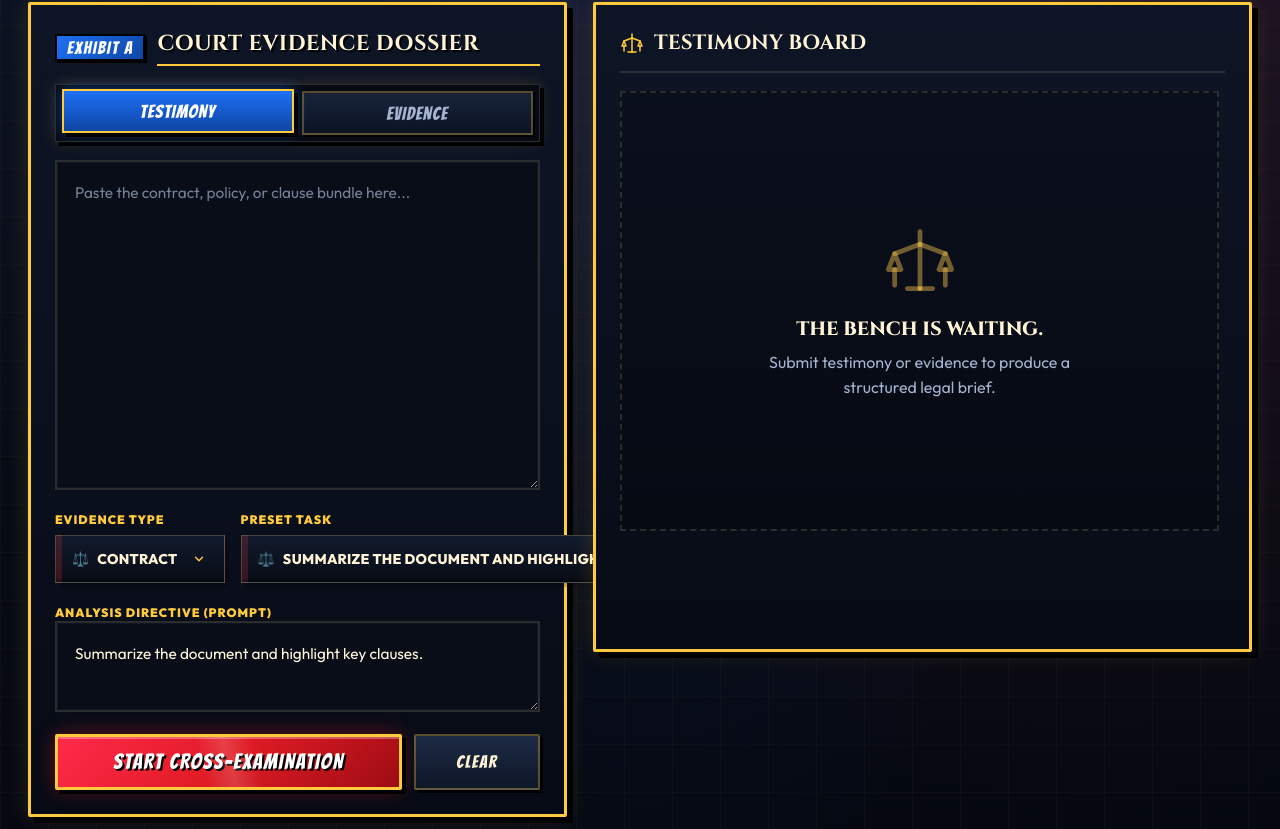
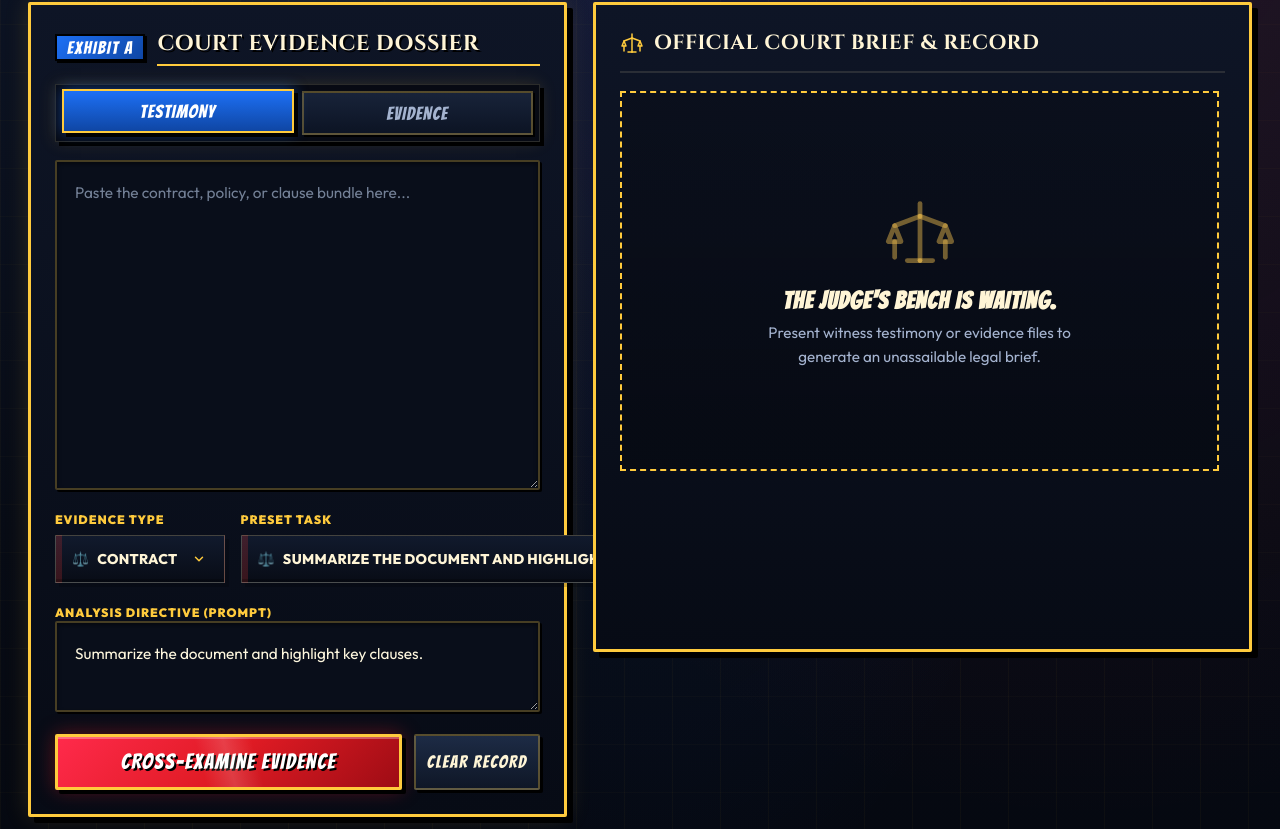
Before and after one commit to BryanC05/StatuteSense, a Next.js app: page / in a window 1280 px wide. Shown: the part 551-1380 px from the top of the page. Built offline with nearby package versions, Linux system fonts and the light colour scheme.

Commit message:
Updated UI 2

```diff
--- a/app/page.jsx
+++ b/app/page.jsx
@@ -410,13 +410,13 @@ export default function HomePage() {
                 <div className="btn-group">
                   <button type="submit" className="run-btn" disabled={loading}>
                     {loading ? (
-                      <span className="loading-spinner-btn">Pressing the Record...</span>
+                      <span className="loading-spinner-btn">PRESSING THE RECORD...</span>
                     ) : (
-                      "Start Cross-Examination"
+                      "CROSS-EXAMINE EVIDENCE"
                     )}
                   </button>
                   <button type="button" className="clear-btn" onClick={handleClear} disabled={loading}>
-                    Clear
+                    CLEAR RECORD
                   </button>
                 </div>
 
@@ -435,11 +435,11 @@ export default function HomePage() {
                 )}
               </form>
 
-              <section id="testimony" className="panel viewer-panel">
+              <section id="testimony" className="panel viewer-panel" style={{ border: "3px solid var(--gold)", boxShadow: "6px 6px 0 #000000" }}>
                 <div className="viewer-header">
-                  <h2 className="viewer-title">
-                    <ScalesIcon className="panel-title-icon" />
-                    Testimony Board
+                  <h2 className="viewer-title" style={{ fontFamily: "var(--font-header)", letterSpacing: "0.5px" }}>
+                    <ScalesIcon className="panel-title-icon" style={{ color: "var(--gold)" }} />
+                    OFFICIAL COURT BRIEF & RECORD
                   </h2>
                   {response && !loading && (
                     <div className="viewer-actions">
@@ -447,6 +447,7 @@ export default function HomePage() {
                         className={`action-icon-btn ${copied ? "success" : ""}`}
                         onClick={handleCopy}
                         title={copied ? "Copied" : "Copy to Clipboard"}
+                        style={{ border: "2px solid #000", boxShadow: "2px 2px 0 #000" }}
                       >
                         {copied ? <CheckIcon className="action-icon" /> : <CopyIcon className="action-icon" />}
                       </button>
@@ -464,7 +465,7 @@ export default function HomePage() {
                       <div className="skeleton-line p1"></div>
                       <div className="skeleton-line p2"></div>
                       <div className="skeleton-line p4"></div>
-                      <div className="loading-step-text">
+                      <div className="loading-step-text" style={{ fontFamily: "var(--font-action)", fontSize: "1.2rem", color: "var(--gold)", letterSpacing: "1px" }}>
                         {LOADING_STEPS[loadingStep]}
                       </div>
                     </div>
@@ -474,11 +475,13 @@ export default function HomePage() {
                       dangerouslySetInnerHTML={{ __html: marked.parse(response) }}
                     />
                   ) : (
-                    <div className="empty-state">
-                      <ScalesIcon className="empty-state-icon" />
-                      <div className="empty-state-title">The bench is waiting.</div>
-                      <p className="empty-state-desc">
-                        Submit testimony or evidence to produce a structured legal brief.
+                    <div className="empty-state" style={{ border: "2px dashed var(--gold)", minHeight: "380px" }}>
+                      <ScalesIcon className="empty-state-icon" style={{ color: "var(--gold)", width: "64px", height: "64px" }} />
+                      <div className="empty-state-title" style={{ fontFamily: "var(--font-action)", fontSize: "1.5rem", letterSpacing: "1px", color: "var(--paper)" }}>
+                        THE JUDGE'S BENCH IS WAITING.
+                      </div>
+                      <p className="empty-state-desc" style={{ color: "var(--muted)", fontSize: "0.95rem" }}>
+                        Present witness testimony or evidence files to generate an unassailable legal brief.
                       </p>
                     </div>
                   )}
--- a/styles/globals.css
+++ b/styles/globals.css
@@ -731,7 +731,46 @@ button {
   letter-spacing: 0.1px;
 }
 
-/* ========== DROPZONE ========== */
+/* ========== DROPZONE & EDITOR ========== */
+.editor-textarea,
+.record-search,
+.search-input,
+.chat-input {
+  width: 100%;
+  color: var(--text);
+  background: #090e1a;
+  border: 2px solid rgba(255, 203, 61, 0.25);
+  box-shadow: inset 0 2px 4px rgba(0, 0, 0, 0.5), 2px 2px 0 #000000;
+  outline: none;
+  transition: border-color 0.18s ease, box-shadow 0.18s ease, background 0.18s ease;
+  border-radius: 2px;
+}
+
+[data-theme="light"] .editor-textarea,
+[data-theme="light"] .record-search,
+[data-theme="light"] .search-input,
+[data-theme="light"] .chat-input {
+  background: #ffffff;
+  border-color: rgba(0, 0, 0, 0.2);
+}
+
+.editor-textarea {
+  min-height: 330px;
+  padding: 18px;
+  resize: vertical;
+  font-size: 0.96rem;
+  line-height: 1.65;
+}
+
+.editor-textarea:focus,
+.record-search:focus,
+.search-input:focus,
+.chat-input:focus {
+  border-color: var(--gold);
+  box-shadow: 0 0 16px rgba(255, 203, 61, 0.35), 2px 2px 0 #000000;
+  background: #060912;
+}
+
 .dropzone {
   position: relative;
   min-height: 330px;
@@ -742,21 +781,23 @@ button {
   padding: 38px 22px;
   text-align: center;
   background:
-    linear-gradient(180deg, rgba(9, 13, 24, 0.94), rgba(7, 10, 19, 0.96)),
-    repeating-linear-gradient(135deg, rgba(248, 230, 179, 0.06) 0 2px, transparent 2px 16px);
-  border: 2px dashed rgba(248, 230, 179, 0.28);
+    linear-gradient(180deg, rgba(14, 21, 38, 0.96), rgba(7, 11, 21, 0.98)),
+    repeating-linear-gradient(135deg, rgba(255, 203, 61, 0.04) 0 2px, transparent 2px 16px);
+  border: 3px dashed var(--gold);
+  box-shadow: 4px 4px 0 #000000;
   color: var(--muted);
-  transition: border-color 0.18s ease, transform 0.18s ease;
+  transition: border-color 0.18s ease, transform 0.18s ease, box-shadow 0.18s ease;
 }
 
 [data-theme="light"] .dropzone {
-  background: linear-gradient(180deg, rgba(248, 249, 250, 0.94), rgba(233, 236, 239, 0.96));
+  background: linear-gradient(180deg, rgba(240, 244, 248, 0.96), rgba(226, 232, 240, 0.98));
 }
 
 .dropzone:hover,
 .dropzone.dragover {
   transform: translateY(-2px);
-  border-color: var(--gold);
+  border-color: var(--defense-blue);
+  box-shadow: 6px 6px 0 #000000, 0 0 20px rgba(29, 112, 245, 0.4);
 }
 
 .dropzone.has-file {
```
